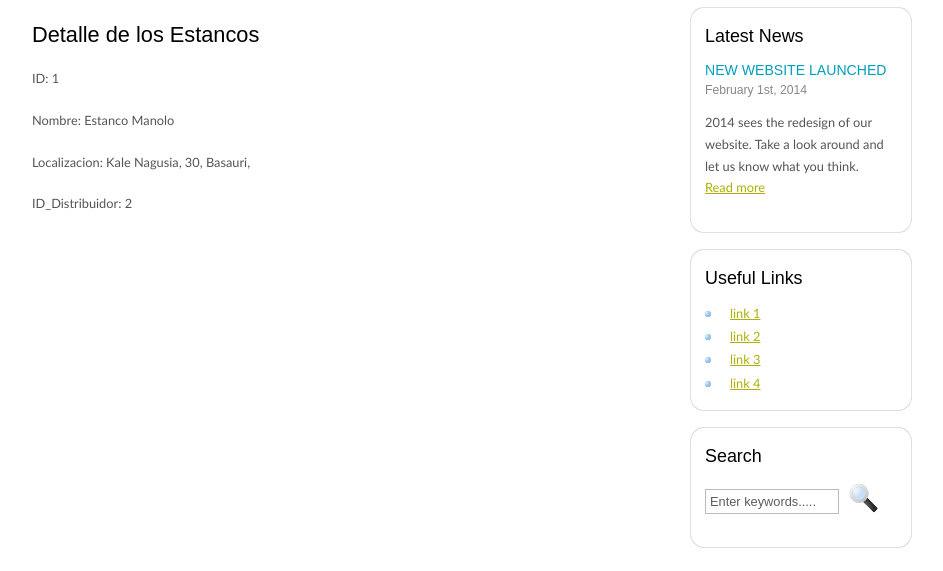
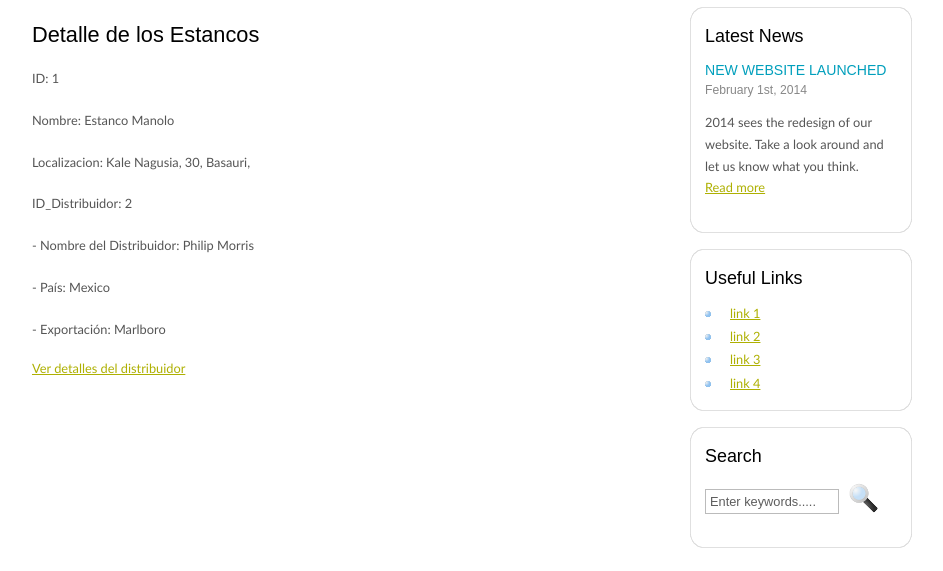
Before and after one commit to imanoldg/Tabacos-Manolo, a Django app: page /tabacosAPP/DetalleEstancos/1/ in a window 1280 px wide. Shown: the part 410-981 px from the top of the page, without its empty margins (168-1111 px from the left). Run offline with Django 4.2, Linux system fonts and the light colour scheme; data comes from the database, SQL or seed files in the repository.

Commit message:
detalleClientes - detalleEstancos

```diff
--- a/TabacosManolo/tabacosAPP/templates/detalleEstancos.html
+++ b/TabacosManolo/tabacosAPP/templates/detalleEstancos.html
@@ -10,6 +10,18 @@
         <p>Nombre: {{ estanco.nombre }}</p>
         <p>Localizacion: {{ estanco.localizacion }}</p>
         <p>ID_Distribuidor: {{ estanco.distribuidor_id }}</p>
+        {% if estanco.distribuidor %}
+            <p> - Nombre del Distribuidor: {{ estanco.distribuidor.nombre }}</p>
+            <p> - País: {{ estanco.distribuidor.pais }}</p>
+            <p> - Exportación: {{ estanco.distribuidor.exportacion }}</p>
+
+            <a href="{% url 'detalleDistribuidores' estanco.distribuidor.id %}">
+                Ver detalles del distribuidor
+            </a>
+        {% else %}
+            <p>Este estanco no tiene un distribuidor asociado.</p>
+        {% endif %}
         {% endblock %}
+
     </body>
 </html>
```
Also changed, not shown: TabacosManolo/tabacosAPP/templates/detalleClientes.html (+14 -0 lines).
